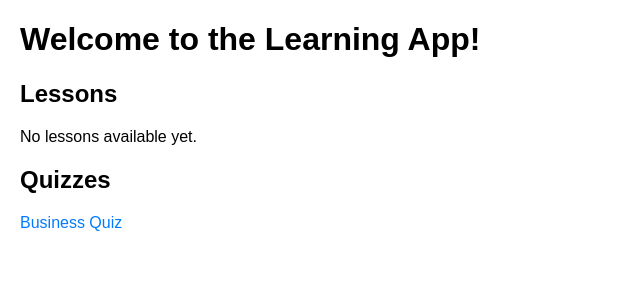
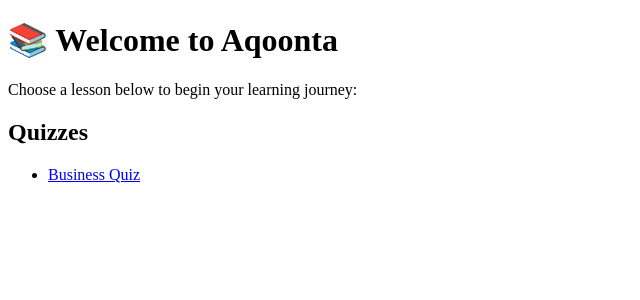
Before and after one commit to currentlycrafting/AqoontaLite, a Flask app: template aqoonta_lite/templates/main_page.html in a window 1280 px wide. Shown: the top 300 px of the page, without its empty margins (0-640 px from the left). Run offline with Flask 3, Linux system fonts and the light colour scheme; the template is opened without the code that fills it, so the values that code supplies are empty.

Commit message:
Update main_page.html

```diff
--- a/aqoonta_lite/templates/main_page.html
+++ b/aqoonta_lite/templates/main_page.html
@@ -1,30 +1,29 @@
 <!DOCTYPE html>
 <html lang="en">
 <head>
-    <meta charset="UTF-8">
-    <meta name="viewport" content="width=device-width, initial-scale=1.0">
-    <title>Learning Dashboard</title>
-    <style>
-        body { font-family: sans-serif; margin: 20px; }
-        ul { list-style: none; padding: 0; }
-        li { margin-bottom: 10px; }
-        a { text-decoration: none; color: #007bff; }
-        a:hover { text-decoration: underline; }
-    </style>
+  <meta charset="UTF-8" />
+  <title>Aqoonta Learning Hub</title>
+  <meta name="viewport" content="width=device-width, initial-scale=1.0" />
+  <link rel="stylesheet" href="{{ url_for('static', filename='css/main.css') }}">
 </head>
 <body>
-    <h1>Welcome to the Learning App!</h1>
+  <div class="container">
+    <h1>📚 Welcome to <span class="brand">Aqoonta</span></h1>
+    <p class="subtitle">Choose a lesson below to begin your learning journey:</p>
 
-    <h2>Lessons</h2>
-    {% if lessons %}
-        <ul>
-            {% for lesson in lessons %}
-                <li><a href="{{ url_for('lesson_detail', topic=lesson.id) }}">{{ lesson.name }}</a></li>
-            {% endfor %}
-        </ul>
-    {% else %}
-        <p>No lessons available yet.</p>
-    {% endif %}
+    <ul class="lesson-list">
+      {% for lesson in lessons %}
+        <li>
+          <a class="lesson-card" href="{{ url_for('show_lesson', lesson_id=lesson.id) }}">
+            {{ lesson.title }}
+          </a>
+        </li>
+      {% endfor %}
+    </ul>
+  </div>
+</body>
+</html>
+
 
     <h2>Quizzes</h2>
     <ul>
```
